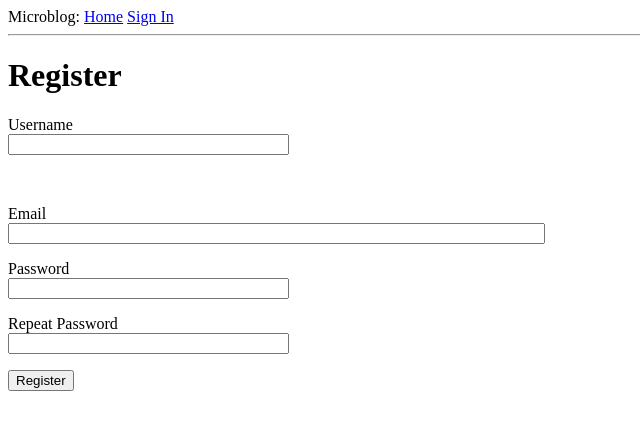
After one commit to IsaacCasDen/first-flask-apps, a Flask app: page /register in a window 1280 px wide. The commit adds this page. Shown: the top 430 px of the page, without its empty margins (0-640 px from the left). Run offline with Flask 2, Linux system fonts and the light colour scheme.

Commit message:
Added new user registration

```diff
--- a/microblog/app/__init__.py
+++ b/microblog/app/__init__.py
@@ -2,10 +2,12 @@ from flask import Flask
 from config import Config
 from flask_sqlalchemy import SQLAlchemy
 from flask_migrate import Migrate
+from flask_login import LoginManager
 
 app=Flask(__name__)
 app.config.from_object(Config)
 db = SQLAlchemy(app)
 migrate = Migrate(app, db)
+login = LoginManager(app)
 
 from app import routes, models
--- a/microblog/app/forms.py
+++ b/microblog/app/forms.py
@@ -1,9 +1,27 @@
 from flask_wtf import FlaskForm
 from wtforms import StringField, PasswordField, BooleanField, SubmitField
-from wtforms.validators import DataRequired
+from wtforms.validators import DataRequired, ValidationError, Email, EqualTo
+from app.models import User
 
 class LoginForm(FlaskForm):
     username = StringField('Username', validators=[DataRequired()])
     password = PasswordField('Password', validators=[DataRequired()])
     remember_me = BooleanField('Remember Me')
     submit = SubmitField('Sign In')
+
+class RegistrationForm(FlaskForm):
+    username=StringField('Username', validators=[DataRequired()])
+    email=StringField('Email',validators=[DataRequired(), Email()])
+    password=PasswordField('Password', validators=[DataRequired()])
+    password2=PasswordField('Repeat Password', validators=[DataRequired(), EqualTo('password')])
+    submit=SubmitField('Register')
+
+    def validate_username(self, username):
+        user = User.query.filter_by(username=username.data).first()
+        if user is not None:
+            raise ValidationError('Username not available')
+
+    def validate_email(self, email):
+        user = User.query.filter_by(email=email.data).first()
+        if user is not None:
+            raise ValidationError('Please use a different email address.')
--- a/microblog/app/routes.py
+++ b/microblog/app/routes.py
@@ -1,11 +1,14 @@
 from flask import render_template, flash, redirect, url_for
-from app import app
-from app.forms import LoginForm
+from flask_login import current_user, login_user, login_required
+from app import app, db
+from app.forms import LoginForm, RegistrationForm
+from app.models import User
+from werkzeug.urls import url_parse
 
 @app.route('/')
 @app.route('/index')
+@login_required
 def index():
-    user = {'username':'Isaac'}
     posts = [
         {
             'author':{'username':'John'},
@@ -20,13 +23,41 @@ def index():
             'body': 'I have added another post!'
         }
     ]
-    return render_template('index.html', title='Home', user=user, posts=posts)
+    return render_template('index.html', title='Home', posts=posts)
 
 @app.route('/login', methods=['GET','POST'])
 def login():
-    form=LoginForm()
+    if current_user.is_authenticated:
+        return redirect(url_for('index'))
+    form = LoginForm()
     if form.validate_on_submit():
-        flash('Login requested for user {}, remember_me {}'.format(
-            form.username.data, form.remember_me.data))
+        user=User.query.filter_by(username=form.username.data).first()
+        if user is None or not user.check_password(form.password.data):
+            flash('Invald username or password')
+            return redirect(url_for('login'))
+        login_user(user, remember=form.remember_me.data)
+        next_page = request.args.get('next')
+        if not next_page or url_parse(next_page).netloc != '':
+            next_page=url_for('index')
+        return redirect(next_page)
+
+    return render_template('login.html', title='Sign In', form=form)
+
+@app.route('/logout')
+def logout():
+    logout_user()
+    return redirect(url_for('index'))
+
+@app.route('/register', methods=['GET','POST'])
+def register():
+    if current_user.is_authenticated:
         return redirect(url_for('index'))
-    return render_template('login.html', title='Sign In', form=form)
+    form = RegistrationForm()
+    if form.validate_on_submit():
+        user=User(username=form.username.data,email=form.email.data)
+        user.set_password(form.password.data)
+        db.session.add(user)
+        db.session.commit()
+        flash('Congratulations, you are now a registered user!')
+        return redirect(url_for('login'))
+    return render_template('register.html',title='Register', form=form)
--- a/microblog/app/templates/base.html
+++ b/microblog/app/templates/base.html
@@ -9,7 +9,11 @@
     <body>
         <div>Microblog:
             <a href="{{ url_for('index') }}">Home</a>
+            {% if current_user.is_anonymous %}
             <a href="{{ url_for('login') }}">Sign In</a>
+            {% else %}
+            <a href="{{ url_for('login') }}">Sign Out</a>
+            {% endif %}
         </div>
         <hr>
         {% with messages = get_flashed_messages() %}
--- a/microblog/app/templates/index.html
+++ b/microblog/app/templates/index.html
@@ -1,7 +1,7 @@
 {% extends "base.html" %}
 
 {% block content %}
-    <h1>Hi, {{ user.username }}!</h1>
+    <h1>Hi, {{ current_user.username }}!</h1>
     {% for post in posts%}
         <div><p>{{ post.author.username }} says: <b>{{ post.body }}</b></p></div>
     {% endfor %}
--- a/microblog/app/templates/login.html
+++ b/microblog/app/templates/login.html
@@ -21,5 +21,6 @@
         </p>
         <p>{{ form.remember_me() }} {{ form.remember_me.label }}</p>
         <p>{{ form.submit() }}</p>
+        <p>New User? <a href="{{url_for('register')}}">Click to Register!</a></p>
     </form>
     {% endblock %}
--- /dev/null
+++ b/microblog/app/templates/register.html
@@ -0,0 +1,37 @@
+{% extends "base.html" %}
+
+{% block content %}
+    <h1>Register</h1>
+    <form action="" method="POST">
+        {{ form.hidden_tag() }}
+        <p>
+            {{form.username.label}}<br>
+            {{form.username(size=32)}}</p><br>
+            {% for error in form.username.errors %}
+                <span style="color:red">[{{error}}]</span>
+            {% endfor %}
+        </p>
+        <p>
+            {{form.email.label}}<br>
+            {{form.email(size=64)}}<br>
+            {% for error in form.email.errors %}
+                <span style="color:red">[{{error}}]</span>
+            {% endfor %}
+        </p>
+        <p>
+            {{ form.password.label }}<br>
+            {{ form.password(size=32) }}<br>
+            {% for error in form.password.errors %}
+                <span style="color: red;">[{{ error }}]</span>
+            {% endfor %}
+        </p>
+        <p>
+            {{ form.password2.label }}<br>
+            {{ form.password2(size=32) }}<br>
+            {% for error in form.password2.errors %}
+                <span style="color: red;">[{{ error }}]</span>
+            {% endfor %}
+        </p>
+        <p>{{ form.submit() }}</p>
+    </form>
+    {% endblock %}
```
Also changed, not shown: microblog/app/models.py (+14 -2 lines).
